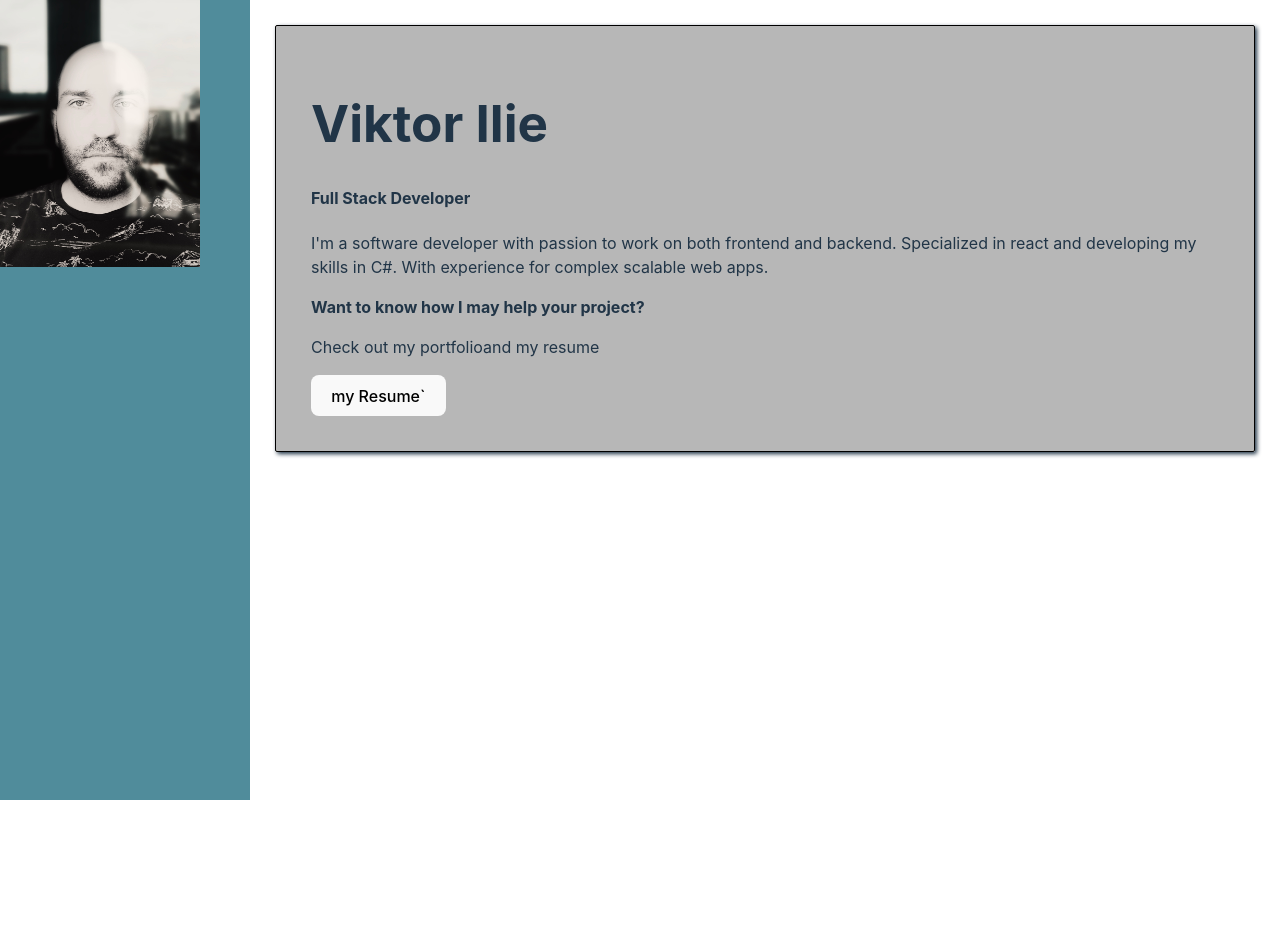
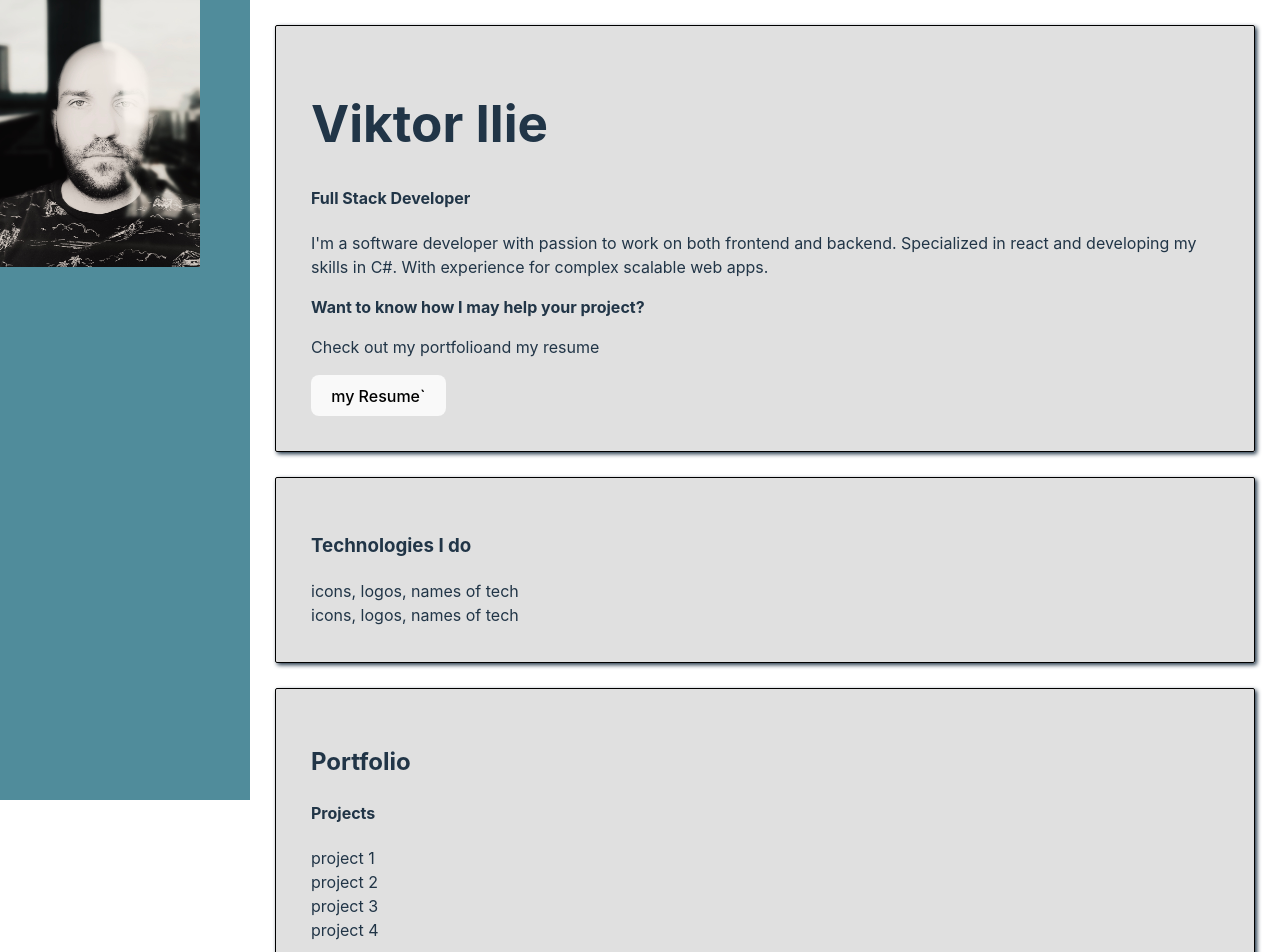
Before and after one commit to viktorilie/PortfolioRedesign, a React (Vite) app: page / in a window 1280 px wide. Shown: the top 952 px of the page. Before the commit the page ends 825 px from the top, so only its background shows below. Built offline with nearby package versions, Linux system fonts and the light colour scheme.

Commit message:
adding cards

```diff
--- a/src/App.css
+++ b/src/App.css
@@ -6,7 +6,7 @@
 }
 
 .card {
-  background-color: rgba(153, 153, 153, 0.7);
+  background-color: rgba(153, 153, 153, 0.3);
   padding: 35px;
   margin: 25px;
   width: auto;
--- a/src/App.tsx
+++ b/src/App.tsx
@@ -26,6 +26,23 @@ function App() {
             <p>Check out my portfolioand my resume</p>
             <button className="btn btn-outline-primary">my Resume`</button>
           </div>
+          <div className="card">
+            <h3>Technologies I do</h3>
+            <div className="d-flex flex-row">icons, logos, names of tech</div>
+            <div className="d-flex flex-row">icons, logos, names of tech</div>
+          </div>
+          <div className="card">
+            <h2>Portfolio</h2>
+            <h4>Projects</h4>
+            <div className="d-flex flex-row">
+              <div>project 1</div>
+              <div>project 2</div>
+            </div>
+            <div className="d-flex flex-row">
+              <div>project 3</div>
+              <div>project 4</div>
+            </div>
+          </div>
         </div>
       </div>
     </>
```
